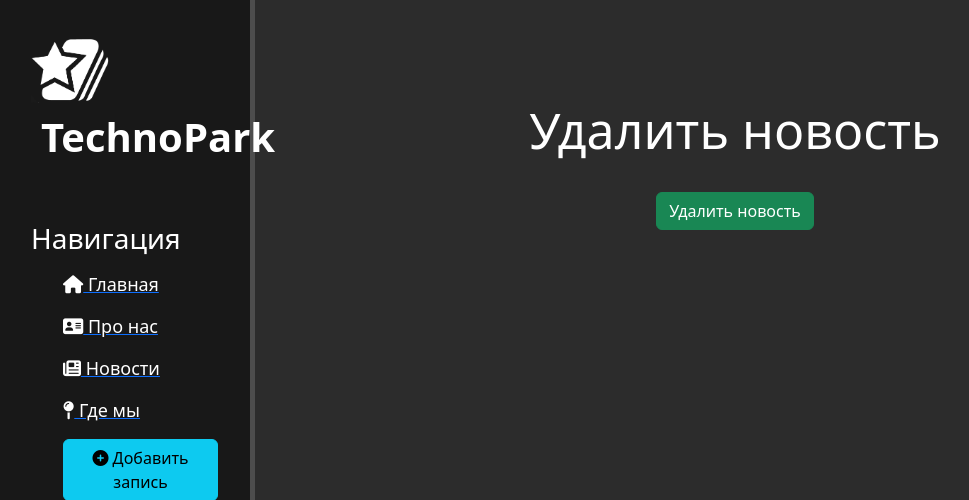
After one commit to Vanovango/WEB, a Django app: template TryWeb/news/templates/news/news-delete.html in a window 1280 px wide. The commit adds this page. Shown: the top 500 px of the page, without its empty margins (1-970 px from the left). Run offline with Django 4.2, Linux system fonts and the light colour scheme; the template is opened without the code that fills it, so the values that code supplies are empty.

Commit message:
end video tutorial

```diff
--- a/TryWeb/main/static/main/css/main.css
+++ b/TryWeb/main/static/main/css/main.css
@@ -19,7 +19,7 @@ aside img {
 
 aside .logo {
     font-size:  40px;
-    margine-left: 10px;
+    margin-left: 10px;
     font-weight: bold;
     position: relative;
     top: -5px;
@@ -52,12 +52,12 @@ aside ul li:hover {
 main .features {
     float: left;
     color: #fff;
-    margine-top: 100px;
+    margin-top: 100px;
     text-align: center;
     width: 75%;
 }
 
-main .features h1 {font-size: 50px;}
+main .features h1 {font-size: 50px; text-align: center;}
 main .features p {max-width: 400px; margin: 20px auto;}
 
 .alert-warning {
@@ -68,8 +68,8 @@ main .features p {max-width: 400px; margin: 20px auto;}
     test-align: left;
 }
 
-.from {
-    margin-left: 32%;
-    width: 500px;
-    margin-top: 50px;
+form.add-form {
+    margin-left: 20%;
+    width: 700px;
+    margin-top: 30px;
 }
--- a/TryWeb/news/models.py
+++ b/TryWeb/news/models.py
@@ -10,6 +10,9 @@ class Articles(models.Model):
     def __str__(self):
         return self.title
 
+    def get_absolute_url(self):
+        return f'/news/{self.id}'
+
     class Meta:
         verbose_name = 'Новость'
         verbose_name_plural = 'Новости'
--- a/TryWeb/news/templates/news/create.html
+++ b/TryWeb/news/templates/news/create.html
@@ -1,11 +1,11 @@
 {% extends 'main/layout.html' %}
 
-{% block title %}Добавить статью{% endblock %}
+{% block title %}Добавить новость{% endblock %}
 
 {% block content %}
     <div class="features">
         <h1>Добавить новость</h1>
-        <form method="post">
+        <form class="add-form" action="" method="post">
             {% csrf_token %}<br>
             {{ form.title }}<br>
             {{ form.anons }}<br>
--- /dev/null
+++ b/TryWeb/news/templates/news/news-delete.html
@@ -0,0 +1,14 @@
+{% extends 'main/layout.html' %}
+
+{% block title %}Удалить новость{% endblock %}
+
+{% block content %}
+    <div class="features">
+        <h1>Удалить новость</h1>
+        <form method="post">
+            {% csrf_token %}<br>
+            <button class="btn btn-success" type="submit">Удалить новость</button>
+        </form>
+
+    </div>
+{% endblock %}
--- a/TryWeb/news/templates/news/news_home.html
+++ b/TryWeb/news/templates/news/news_home.html
@@ -11,6 +11,7 @@
                 <div class="alert alert-warning">
                     <h3>{{ el.title }}</h3>
                     <p>{{ el.anons }}</p>
+                    <a href="{% url 'news-detail' el.id %}" class="btn btn-warning">Читать</a>
                 </div>
             {% endfor %}
         {% else %}
--- a/TryWeb/news/urls.py
+++ b/TryWeb/news/urls.py
@@ -4,4 +4,8 @@ from . import views
 urlpatterns = [
     path('', views.news_home, name='news_home'),
     path('create', views.create, name='create'),
+    path('<int:pk>', views.NewsDetailView.as_view(), name='news-detail'),
+    path('<int:pk>/update', views.NewsUpdateView.as_view(), name='news-update'),
+    path('<int:pk>/delete', views.NewsDeleteView.as_view(), name='news-delete')
+
 ]
```
Also changed, not shown: TryWeb/news/templates/news/details_view.html (added, +16 -0 lines), TryWeb/news/views.py (+20 -0 lines).
